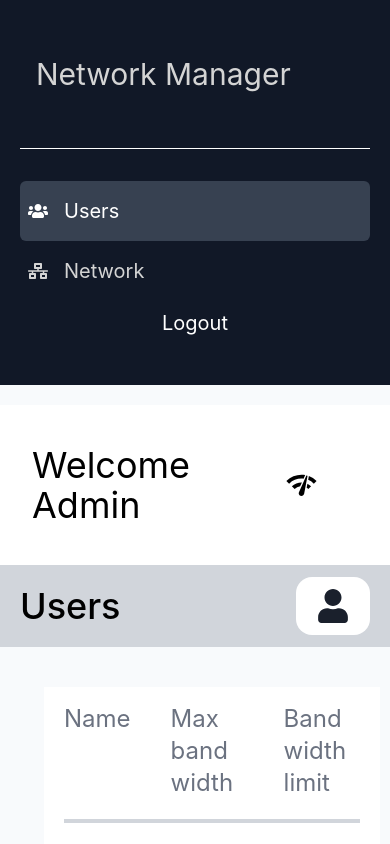
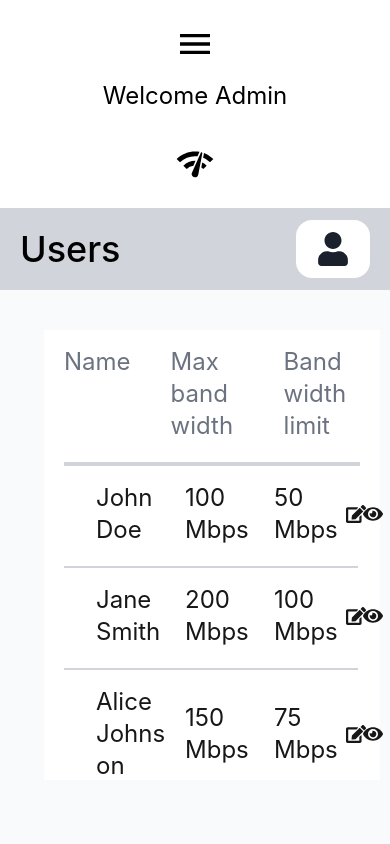
Before and after one commit to 22x24/frontend, a React (Vite) app: page /dashboard in a window 390 px wide. Built offline with nearby package versions, Linux system fonts and the light colour scheme.

Commit message:
add responsivness

```diff
--- a/src/pages/Dashboard/Sidebar.jsx
+++ b/src/pages/Dashboard/Sidebar.jsx
@@ -1,42 +1,59 @@
 import React from 'react';
 import { Icon } from '@chakra-ui/react';
-import { FaUsers, FaNetworkWired, FaTachometerAlt } from 'react-icons/fa';
-import { useDispatch, useSelector } from 'react-redux'; // Import useDispatch and useSelector
-import { setActivePage } from '../../store/pageSlice'; // Import the action
+import { FaUsers, FaNetworkWired } from 'react-icons/fa';
+import { useDispatch, useSelector } from 'react-redux';
+import { setActivePage } from '../../store/pageSlice';
+import { MdClose } from 'react-icons/md'; // Import close icon
 
-function Sidebar() {
-
-  const dispatch = useDispatch(); // Initialize dispatch
-  const activePage = useSelector((state) => state.page.activePage); // Get activePage from Redux
+function Sidebar({ isOpen, onClose }) {
+  const dispatch = useDispatch();
+  const activePage = useSelector((state) => state.page.activePage);
 
   const navItems = [
     { name: 'Users', icon: FaUsers },
     { name: 'Network', icon: FaNetworkWired },
-    // { name: 'Dashboard', icon: FaTachometerAlt }
   ];
 
   return (
-    <aside className="flex flex-col w-[280px] h-screen max-md:ml-0 max-md:w-full">
-      <nav className="flex flex-col items-start py-10 mx-auto w-full text-xl bg-gray-900 text-neutral-300 max-md:px-5 h-full">
+    <aside
+      className={`fixed md:relative z-30 flex flex-col w-[280px] h-screen bg-gray-900 text-neutral-300 transform transition-transform duration-300 ease-in-out ${
+        isOpen ? 'translate-x-0' : '-translate-x-full md:translate-x-0'
+      }`}
+    >
+      <nav className="flex flex-col items-start py-10 mx-auto w-full text-xl max-md:px-5 h-full">
         <h1 className="text-3xl text-center mb-10 p-4">Network Manager</h1>
         <div className="w-full h-px bg-white mb-8"></div>
         <ul className="w-full">
           {navItems.map((item, index) => (
             <li
               key={item.name}
-              className={`flex items-center gap-4 py-4 px-2 mt-${index === 0 ? '0' : '6'} whitespace-nowrap cursor-pointer ${
+              className={`flex items-center gap-4 py-4 px-2 mt-${
+                index === 0 ? '0' : '6'
+              } whitespace-nowrap cursor-pointer ${
                 activePage === item.name ? 'text-white bg-gray-700 rounded-md' : ''
               }`}
-              onClick={() => dispatch(setActivePage(item.name))} // Dispatch setActivePage action
+              onClick={() => {
+                dispatch(setActivePage(item.name));
+                onClose(); // Close sidebar on mobile after clicking a link
+              }}
             >
               <Icon as={item.icon} className="object-contain shrink-0 w-8 aspect-square" />
               <span className="text-left">{item.name}</span>
             </li>
           ))}
         </ul>
+
+        {/* Close button for mobile */}
+        <button
+          className="md:hidden absolute top-5 right-5 text-white text-3xl"
+          onClick={onClose}
+        >
+          <MdClose />
+        </button>
+
         <button
           className="self-center mt-auto py-2 px-4 text-white hover:underline hover:font-bold transition-colors duration-300"
-          onClick={() => window.location.href = '/'} // Navigate to home page
+          onClick={() => window.location.href = '/'}
         >
           Logout
         </button>
--- a/src/pages/Dashboard/index.jsx
+++ b/src/pages/Dashboard/index.jsx
@@ -1,15 +1,16 @@
-import React from 'react';
-import { FaUser, FaNetworkWired, FaTachometerAlt } from 'react-icons/fa'; // Import icons
-import { MdNetworkCheck } from 'react-icons/md'; // Import a different network icon
+import React, { useState } from 'react';
+import { FaUser, FaNetworkWired, FaTachometerAlt } from 'react-icons/fa';
+import { MdNetworkCheck, MdMenu } from 'react-icons/md'; // Import Menu icon for sidebar toggle
 import Sidebar from './Sidebar';
 import UserList from './pages/Users/UserList';
 import Stats from './pages/Users/UserStats/BandwidthConsumption';
 import NetworkPage from './pages/Network/NetworkPage';
 import DashboardPage from './pages/Dashboard/DashboardPage';
-import { useSelector } from 'react-redux'; // Import useSelector
+import { useSelector } from 'react-redux';
 
 function Dashboard() {
-    const activePage = useSelector((state) => state.page.activePage); // Get activePage from Redux
+    const activePage = useSelector((state) => state.page.activePage);
+    const [sidebarOpen, setSidebarOpen] = useState(false); // Add sidebar state
 
     const renderActivePage = () => {
         switch (activePage) {
@@ -42,12 +43,26 @@ function Dashboard() {
     return (
         <div className="overflow-hidden pb-16 bg-slate-50 h-screen">
             <div className="flex gap-5 max-md:flex-col h-full">
-                <Sidebar />
+                {/* Sidebar and overlay */}
+                {sidebarOpen && (
+                    <div
+                        className="fixed inset-0 z-20 bg-black bg-opacity-50 md:hidden"
+                        onClick={() => setSidebarOpen(false)}
+                    ></div>
+                )}
+                <Sidebar isOpen={sidebarOpen} onClose={() => setSidebarOpen(false)} />
+
                 <main className="flex flex-col ml-5 w-[82%] max-md:ml-0 max-md:w-full h-full">
-                <div className='overflow-auto'>
-                    <header className="flex items-center justify-between px-8 py-10 text-4xl text-black bg-white max-md:max-w-full">
-                        <span>Welcome Admin</span>
-                        <MdNetworkCheck className="w-[50] h-[50] mr-10" />
+                    <div className="overflow-auto">
+                        <header className="flex flex-row items-center justify-between px-4 py-6 md:px-8 md:py-10 text-2xl md:text-4xl text-black bg-white max-md:text-center max-md:flex-col max-md:gap-4 relative">
+                            <button
+                                className="md:hidden text-3xl"
+                                onClick={() => setSidebarOpen(!sidebarOpen)}
+                            >
+                                <MdMenu className="w-[40px] h-[40px]" />
+                            </button>
+                            <span className="md:ml-0">Welcome Admin</span>
+                            <MdNetworkCheck className="w-[40px] h-[40px] md:w-[50px] md:h-[50px] mr-0 md:mr-10 mt-4 md:mt-0" />
                         </header>
                         <section className="flex flex-wrap gap-5 justify-between items-center px-12 py-3 bg-gray-300 max-md:px-5 max-md:max-w-full">
                             <h2 className="text-4xl font-medium text-black">{activePage}</h2>
@@ -57,9 +72,7 @@ function Dashboard() {
                                 </div>
                             </div>
                         </section>
-                    <div className="flex-1 ">
-                        {renderActivePage()}
-                    </div>
+                        <div className="flex-1 ">{renderActivePage()}</div>
                     </div>
                 </main>
             </div>
```
Lines whose indentation alone changed are shown as unchanged.
